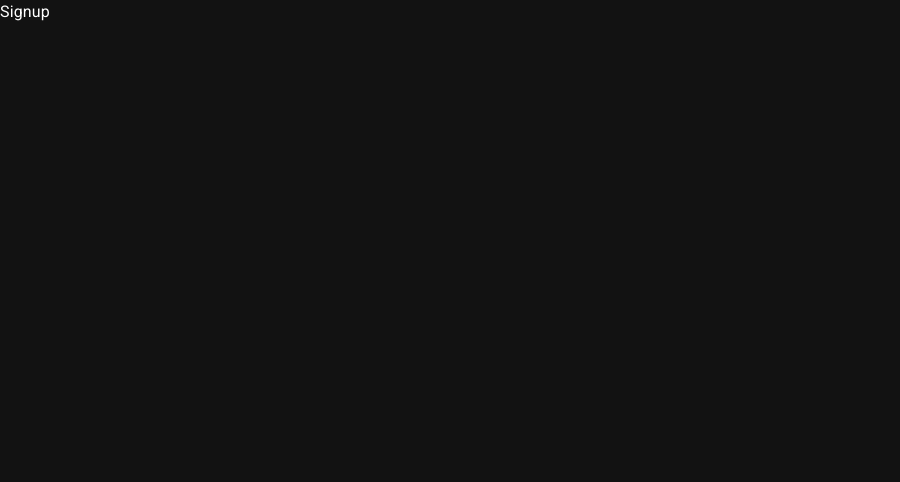
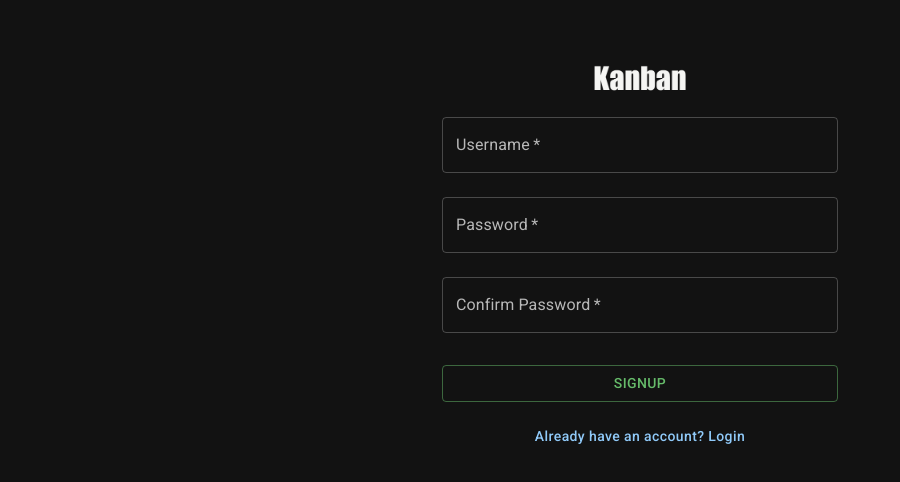
Before and after one commit to AnwarHossainSR/fullstack-kanban-board, a React (Create React App) app in the folder client/: page /signup in a window 1280 px wide. Shown: the top 482 px of the page, without its empty margins (0-900 px from the left). Built offline with nearby package versions, Linux system fonts and the light colour scheme.

Commit message:
signup component completed

```diff
--- a/client/src/components/layout/AuthLayout.jsx
+++ b/client/src/components/layout/AuthLayout.jsx
@@ -1,10 +1,46 @@
-import { Outlet } from 'react-router-dom';
+import { Box, Container } from '@mui/material';
+import { useEffect, useState } from 'react';
+import { Outlet, useNavigate } from 'react-router-dom';
+import assets from '../../assets';
+import authUtils from '../../utils/authUtils';
+import Loading from '../common/Loading';
 
 const AuthLayout = () => {
-  return (
-    <div>
-      <Outlet />
-    </div>
+  const navigate = useNavigate();
+  const [loading, setLoading] = useState(true);
+
+  useEffect(() => {
+    const checkAuth = async () => {
+      const isAuth = await authUtils.isAuthenticated();
+      if (!isAuth) {
+        setLoading(false);
+      } else {
+        navigate('/');
+      }
+    };
+    checkAuth();
+  }, [navigate]);
+
+  return loading ? (
+    <Loading fullHeight />
+  ) : (
+    <Container component='main' maxWidth='xs'>
+      <Box
+        sx={{
+          marginTop: 8,
+          display: 'flex',
+          alignItems: 'center',
+          flexDirection: 'column',
+        }}
+      >
+        <img
+          src={assets.images.logoDark}
+          style={{ width: '100px' }}
+          alt='app logo'
+        />
+        <Outlet />
+      </Box>
+    </Container>
   );
 };
 
--- a/client/src/pages/Signup.jsx
+++ b/client/src/pages/Signup.jsx
@@ -1,9 +1,134 @@
-import React from 'react'
+import LoadingButton from '@mui/lab/LoadingButton';
+import { Box, Button, TextField } from '@mui/material';
+import { useState } from 'react';
+import { Link, useNavigate } from 'react-router-dom';
+import authApi from '../api/authApi';
 
 const Signup = () => {
+  const navigate = useNavigate();
+
+  const [loading, setLoading] = useState(false);
+  const [usernameErrText, setUsernameErrText] = useState('');
+  const [passwordErrText, setPasswordErrText] = useState('');
+  const [confirmPasswordErrText, setConfirmPasswordErrText] = useState('');
+
+  const handleSubmit = async (e) => {
+    e.preventDefault();
+    setUsernameErrText('');
+    setPasswordErrText('');
+    setConfirmPasswordErrText('');
+
+    const data = new FormData(e.target);
+    const username = data.get('username').trim();
+    const password = data.get('password').trim();
+    const confirmPassword = data.get('confirmPassword').trim();
+
+    let err = false;
+
+    if (username === '') {
+      err = true;
+      setUsernameErrText('Please fill this field');
+    }
+    if (password === '') {
+      err = true;
+      setPasswordErrText('Please fill this field');
+    }
+    if (confirmPassword === '') {
+      err = true;
+      setConfirmPasswordErrText('Please fill this field');
+    }
+    if (password !== confirmPassword) {
+      err = true;
+      setConfirmPasswordErrText('Confirm password not match');
+    }
+
+    if (err) return;
+
+    setLoading(true);
+
+    try {
+      const res = await authApi.signup({
+        username,
+        password,
+        confirmPassword,
+      });
+      setLoading(false);
+      localStorage.setItem('token', res.token);
+      navigate('/');
+    } catch (err) {
+      const errors = err.data.errors;
+      errors.forEach((e) => {
+        if (e.param === 'username') {
+          setUsernameErrText(e.msg);
+        }
+        if (e.param === 'password') {
+          setPasswordErrText(e.msg);
+        }
+        if (e.param === 'confirmPassword') {
+          setConfirmPasswordErrText(e.msg);
+        }
+      });
+      setLoading(false);
+    }
+  };
+
   return (
-    <div>Signup</div>
-  )
-}
+    <>
+      <Box component='form' sx={{ mt: 1 }} onSubmit={handleSubmit} noValidate>
+        <TextField
+          margin='normal'
+          required
+          fullWidth
+          id='username'
+          label='Username'
+          name='username'
+          disabled={loading}
+          error={usernameErrText !== ''}
+          helperText={usernameErrText}
+          autoComplete='username'
+        />
+        <TextField
+          margin='normal'
+          required
+          fullWidth
+          id='password'
+          label='Password'
+          name='password'
+          type='password'
+          disabled={loading}
+          error={passwordErrText !== ''}
+          helperText={passwordErrText}
+          autoComplete='current-password'
+        />
+        <TextField
+          margin='normal'
+          required
+          fullWidth
+          id='confirmPassword'
+          label='Confirm Password'
+          name='confirmPassword'
+          type='password'
+          disabled={loading}
+          error={confirmPasswordErrText !== ''}
+          helperText={confirmPasswordErrText}
+          autoComplete='confirmPassword'
+        />
+        <LoadingButton
+          sx={{ mt: 3, mb: 2 }}
+          variant='outlined'
+          fullWidth
+          color='success'
+          type='submit'
+          loading={loading}
+        >
+          Signup
+        </LoadingButton>
+      </Box>
+      <Button component={Link} to='/login' sx={{ textTransform: 'none' }}>
+        Already have an account? Login
+      </Button>
+    </>
+  );
+};
 
-export default Signup
+export default Signup;
--- /dev/null
+++ b/client/src/utils/authUtils.js
@@ -0,0 +1,16 @@
+import authApi from '../api/authApi';
+
+const authUtils = {
+  isAuthenticated: async () => {
+    const token = localStorage.getItem('token');
+    if (!token) return false;
+    try {
+      const res = await authApi.verifyToken();
+      return res.user;
+    } catch {
+      return false;
+    }
+  },
+};
+
+export default authUtils;
```
Also changed, not shown: 1 other file (tests, documents, lock files or other folders).
